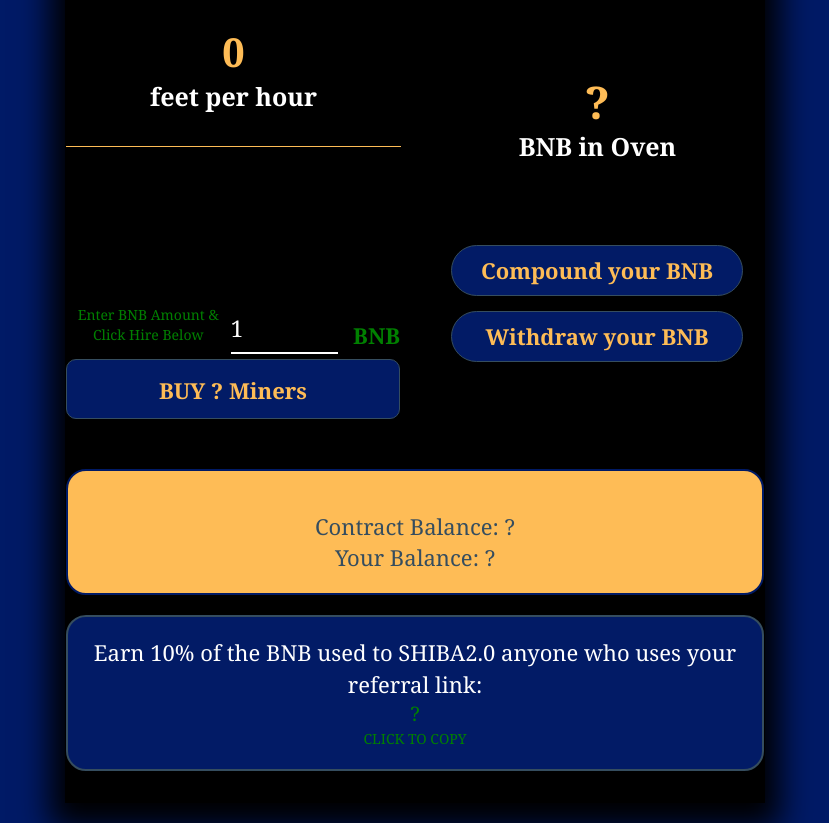
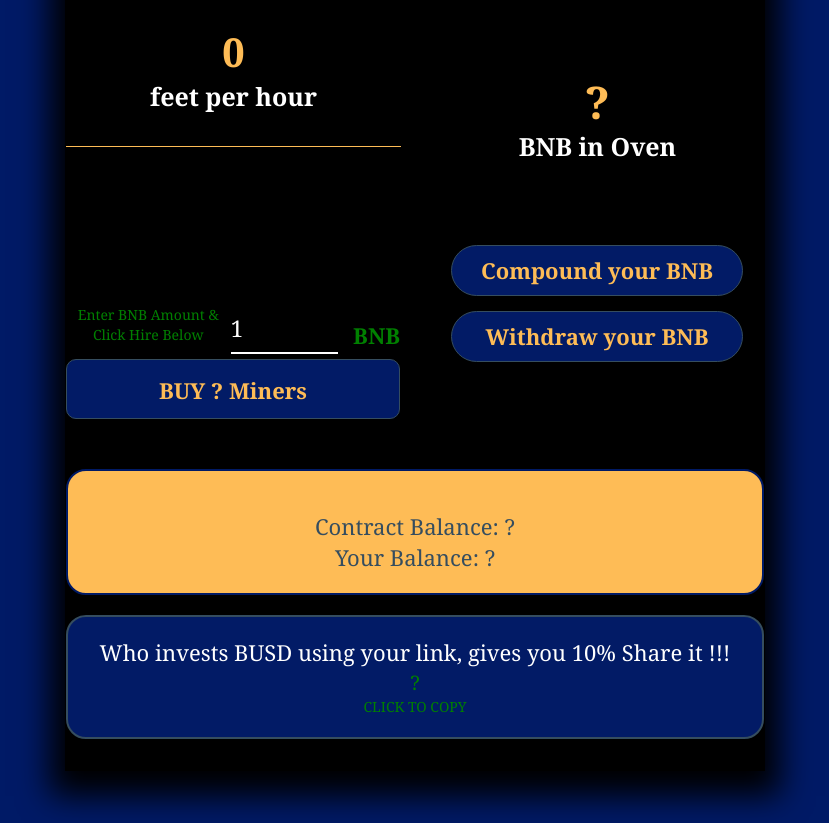
Before and after one commit to jokersoft64/yo, a plain HTML site: page index.html in a window 1280 px wide. Shown: the part 116-939 px from the top of the page, without its empty margins (225-1054 px from the left). After the commit the page ends 907 px from the top, so only its background shows below. Drawn offline with nearby package versions, Linux system fonts and the light colour scheme.

Commit message:
Update index.html

```diff
--- a/index.html
+++ b/index.html
@@ -144,8 +144,7 @@ Miners</a> </div>
 </div>
 </div>
 <div class="ref">
-<p class="pRef"> Earn 10% of the BNB used to SHIBA2.0
-anyone who uses your referral link: </p>
+<p class="pRef"> Who invests BUSD using your link, gives you 10% Share it !!! </p>
 <div style="cursor: pointer;" id="playerreflink">?</div>
 CLICK TO COPY </div>
 </div>
```
